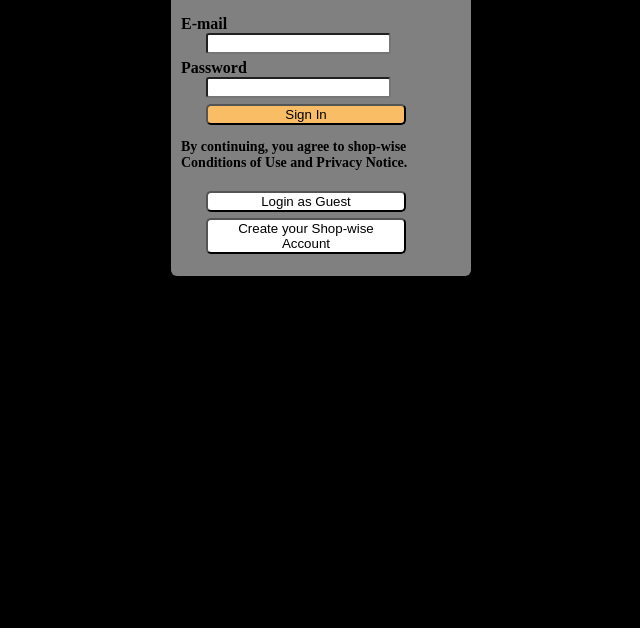
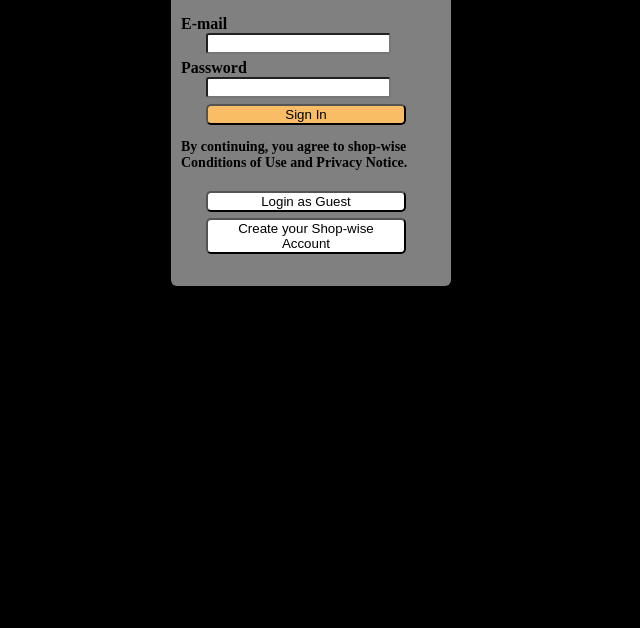
Before and after one commit to thecoatcard/shopwise-college-, a plain HTML site: page index.html in a window 1280 px wide. Shown: the part 172-800 px from the top of the page, without its empty margins (341-981 px from the left). Drawn offline with Linux system fonts and the light colour scheme.

Commit message:
Update style.css

```diff
--- a/style.css
+++ b/style.css
@@ -18,8 +18,8 @@ body{
 /* This code is completely written by Anand */
 .form {
     padding: 10px;
-    width: 280px;
-    height: 340px;
+    width: 260px;
+    height: 350px;
     color: black;
     border-radius: 6px;
     margin-left: 40vw;
```
